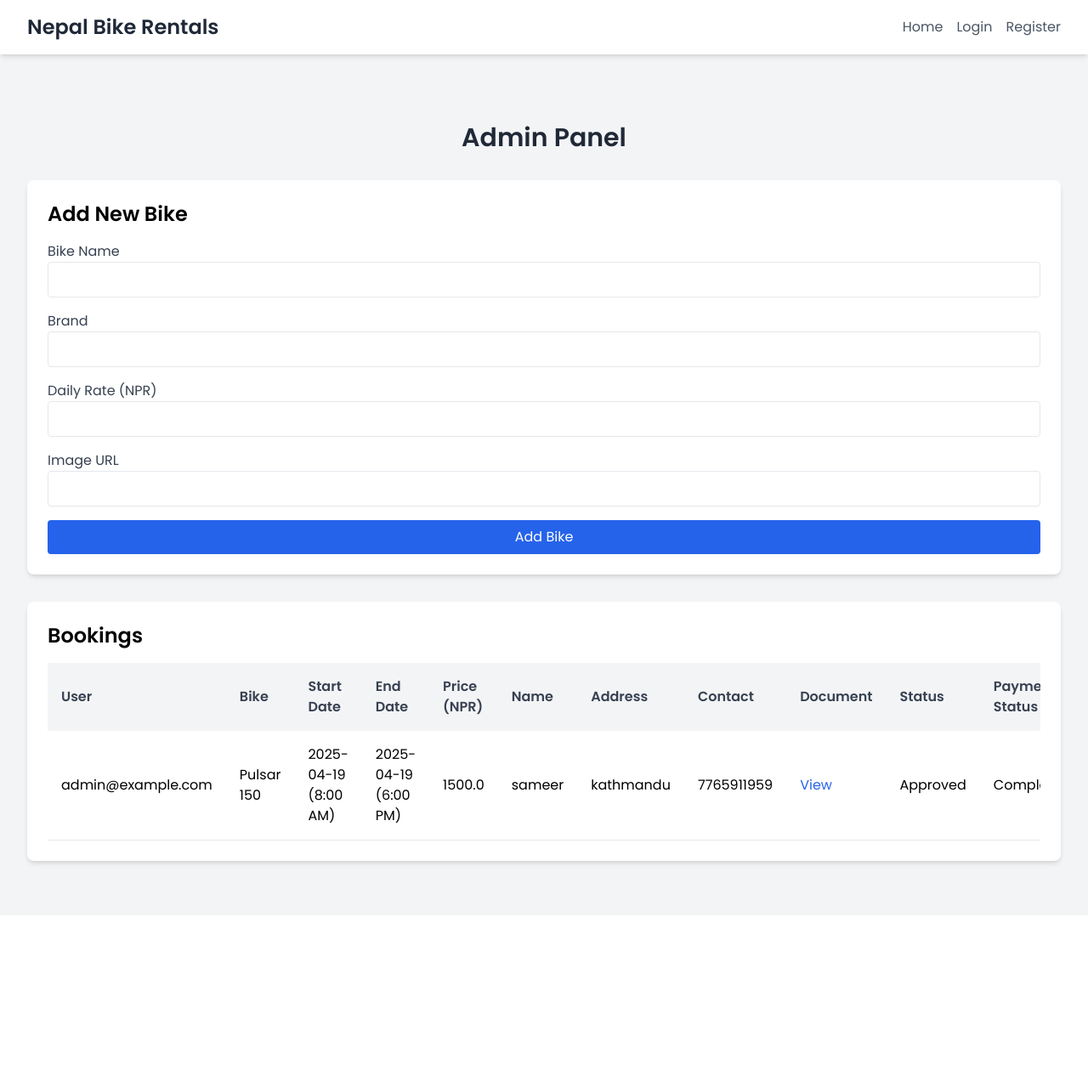
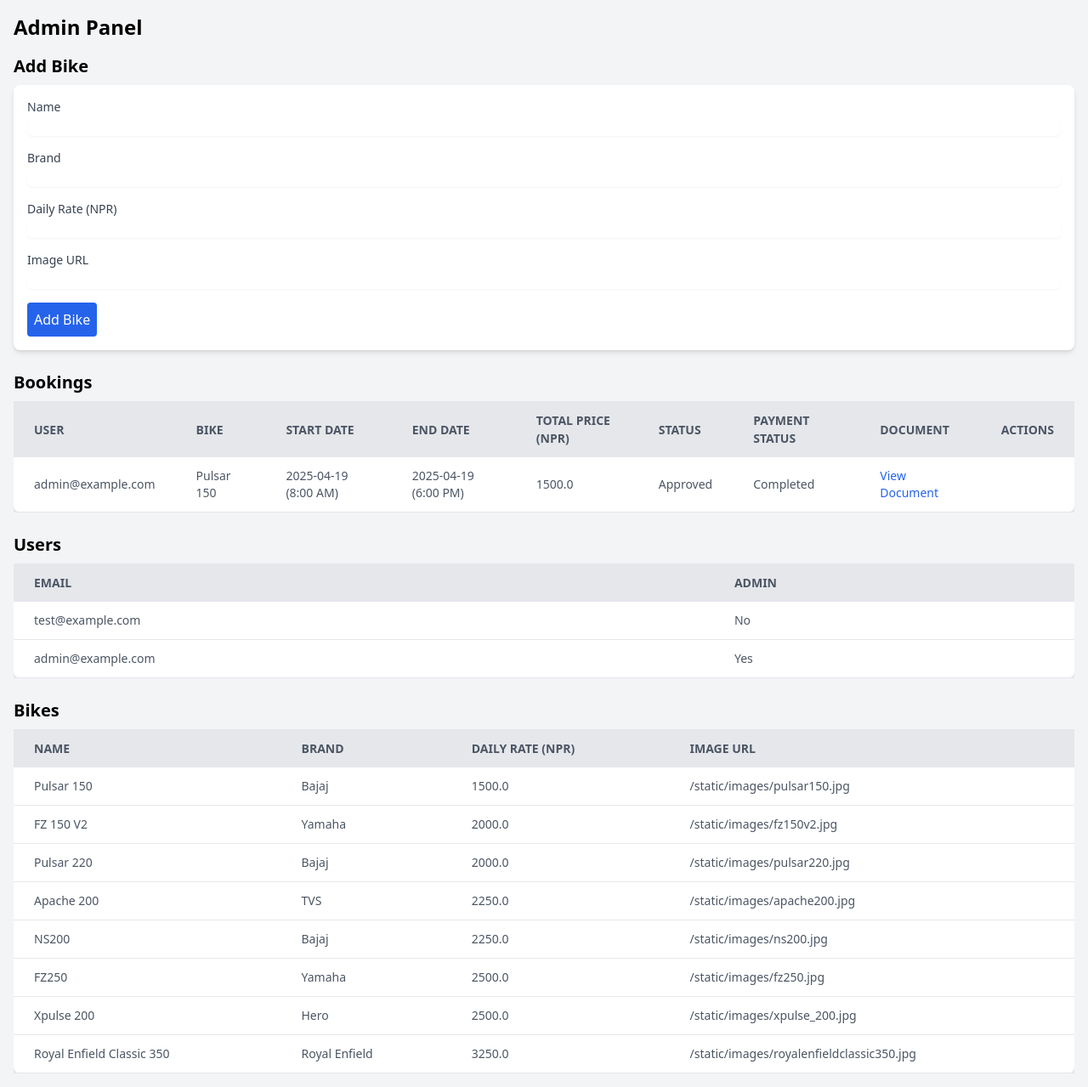
Before and after one commit to s1meer/nepal-bike-rentals, a Flask app: template app/templates/admin.html in a window 1280 px wide. Shown: the whole page at 85% size. Before the commit the page ends 1022 px from the top, so only its background shows below. Run offline with Flask 3, Linux system fonts and the light colour scheme; the template is opened without the code that fills it: values that come from a table or form of the project are taken from there, others are empty; some libraries are stand-ins or nearby versions.

Commit message:
Display total calculated amount on user and admin sides, add QR code for eSewa payment

```diff
--- a/app/templates/admin.html
+++ b/app/templates/admin.html
@@ -1,84 +1,85 @@
-{% extends 'base.html' %}
-{% block title %}Admin Panel{% endblock %}
-{% block content %}
-  <section class="py-16">
-    <div class="max-w-7xl mx-auto px-4 sm:px-6 lg:px-8">
-      <h2 class="text-3xl font-bold text-gray-800 mb-8 text-center">Admin Panel</h2>
-      <!-- Add Bike -->
-      <div class="bg-white rounded-lg shadow-md p-6 mb-8">
-        <h3 class="text-2xl font-semibold mb-4">Add New Bike</h3>
-        <form method="POST" action="{{ url_for('routes.add_bike') }}">
-          <div class="space-y-4">
-            <div>
-              <label for="name" class="block text-gray-700">Bike Name</label>
-              <input type="text" id="name" name="name" class="w-full p-2 border rounded" required>
+<!DOCTYPE html>
+<html lang="en">
+<head>
+    <meta charset="UTF-8">
+    <meta name="viewport" content="width=device-width, initial-scale=1.0">
+    <title>Admin Panel - Nepal Bike Rentals</title>
+    <link href="https://cdn.jsdelivr.net/npm/tailwindcss@2.2.19/dist/tailwind.min.css" rel="stylesheet">
+</head>
+<body class="bg-gray-100">
+    <div class="container mx-auto p-4">
+        <h1 class="text-2xl font-bold mb-4">Admin Panel</h1>
+
+        <!-- Flash Messages -->
+        {% with messages = get_flashed_messages() %}
+            {% if messages %}
+                <div class="bg-red-100 border border-red-400 text-red-700 px-4 py-3 rounded relative mb-4" role="alert">
+                    {% for message in messages %}
+                        <p>{{ message }}</p>
+                    {% endfor %}
                 </div>
-            <div>
-              <label for="brand" class="block text-gray-700">Brand</label>
-              <input type="text" id="brand" name="brand" class="w-full p-2 border rounded" required>
+            {% endif %}
+        {% endwith %}
+
+        <!-- Add Bike Form -->
+        <div class="mb-6">
+            <h2 class="text-xl font-semibold mb-2">Add Bike</h2>
+            <form method="POST" action="{{ url_for('routes.add_bike') }}" class="bg-white p-4 rounded-lg shadow-md">
+                <div class="mb-4">
+                    <label for="name" class="block text-sm font-medium text-gray-700">Name</label>
+                    <input type="text" id="name" name="name" required class="mt-1 block w-full border-gray-300 rounded-md shadow-sm focus:ring-blue-500 focus:border-blue-500 sm:text-sm">
                 </div>
-            <div>
-              <label for="daily_rate" class="block text-gray-700">Daily Rate (NPR)</label>
-              <input type="number" id="daily_rate" name="daily_rate" class="w-full p-2 border rounded" required>
+                <div class="mb-4">
+                    <label for="brand" class="block text-sm font-medium text-gray-700">Brand</label>
+                    <input type="text" id="brand" name="brand" required class="mt-1 block w-full border-gray-300 rounded-md shadow-sm focus:ring-blue-500 focus:border-blue-500 sm:text-sm">
                 </div>
-            <div>
-              <label for="image_url" class="block text-gray-700">Image URL</label>
-              <input type="text" id="image_url" name="image_url" class="w-full p-2 border rounded">
+                <div class="mb-4">
+                    <label for="daily_rate" class="block text-sm font-medium text-gray-700">Daily Rate (NPR)</label>
+                    <input type="number" id="daily_rate" name="daily_rate" step="0.01" required class="mt-1 block w-full border-gray-300 rounded-md shadow-sm focus:ring-blue-500 focus:border-blue-500 sm:text-sm">
                 </div>
-            <button type="submit" class="w-full bg-blue-600 text-white p-2 rounded hover:bg-blue-700">Add Bike</button>
+                <div class="mb-4">
+                    <label for="image_url" class="block text-sm font-medium text-gray-700">Image URL</label>
+                    <input type="text" id="image_url" name="image_url" required class="mt-1 block w-full border-gray-300 rounded-md shadow-sm focus:ring-blue-500 focus:border-blue-500 sm:text-sm">
                 </div>
+                <button type="submit" class="bg-blue-600 text-white p-2 rounded hover:bg-blue-700">Add Bike</button>
             </form>
         </div>
-      <!-- Manage Bookings -->
-      <div class="bg-white rounded-lg shadow-md p-6">
-        <h3 class="text-2xl font-semibold mb-4">Bookings</h3>
-        {% if bookings %}
+
+        <!-- Bookings -->
+        <div class="mb-6">
+            <h2 class="text-xl font-semibold mb-2">Bookings</h2>
             <div class="overflow-x-auto">
-            <table class="w-full text-left border-collapse">
+                <table class="min-w-full bg-white rounded-lg shadow-md">
                     <thead>
-                <tr class="bg-gray-100">
-                  <th class="p-4 text-gray-700 font-semibold">User</th>
-                  <th class="p-4 text-gray-700 font-semibold">Bike</th>
-                  <th class="p-4 text-gray-700 font-semibold">Start Date</th>
-                  <th class="p-4 text-gray-700 font-semibold">End Date</th>
-                  <th class="p-4 text-gray-700 font-semibold">Price (NPR)</th>
-                  <th class="p-4 text-gray-700 font-semibold">Name</th>
-                  <th class="p-4 text-gray-700 font-semibold">Address</th>
-                  <th class="p-4 text-gray-700 font-semibold">Contact</th>
-                  <th class="p-4 text-gray-700 font-semibold">Document</th>
-                  <th class="p-4 text-gray-700 font-semibold">Status</th>
-                  <th class="p-4 text-gray-700 font-semibold">Payment Status</th>
-                  <th class="p-4 text-gray-700 font-semibold">Conflict</th>
-                  <th class="p-4 text-gray-700 font-semibold">Actions</th>
+                        <tr class="bg-gray-200 text-gray-600 uppercase text-sm leading-normal">
+                            <th class="py-3 px-6 text-left">User</th>
+                            <th class="py-3 px-6 text-left">Bike</th>
+                            <th class="py-3 px-6 text-left">Start Date</th>
+                            <th class="py-3 px-6 text-left">End Date</th>
+                            <th class="py-3 px-6 text-left">Total Price (NPR)</th>
+                            <th class="py-3 px-6 text-left">Status</th>
+                            <th class="py-3 px-6 text-left">Payment Status</th>
+                            <th class="py-3 px-6 text-left">Document</th>
+                            <th class="py-3 px-6 text-left">Actions</th>
                         </tr>
                     </thead>
-              <tbody>
+                    <tbody class="text-gray-600 text-sm font-light">
                         {% for booking in bookings %}
-                  <tr class="border-b hover:bg-gray-50">
-                    <td class="p-4">{{ booking.user.email if booking.user else 'Unknown' }}</td>
-                    <td class="p-4">{{ booking.bike.name if booking.bike else 'Unknown' }}</td>
-                    <td class="p-4">{{ booking.start_date.strftime('%Y-%m-%d') }} (8:00 AM)</td>
-                    <td class="p-4">{{ booking.end_date.strftime('%Y-%m-%d') }} (6:00 PM)</td>
-                    <td class="p-4">{{ booking.total_price }}</td>
-                    <td class="p-4">{{ booking.name }}</td>
-                    <td class="p-4">{{ booking.address }}</td>
-                    <td class="p-4">{{ booking.contact }}</td>
-                    <td class="p-4"><a href="{{ url_for('routes.download_document', booking_id=booking.id) }}" class="text-blue-600 hover:underline">View</a></td>
-                    <td class="p-4">{{ booking.status }}</td>
-                    <td class="p-4">{{ booking.payment_status }}</td>
-                    <td class="p-4">
-                      {% if booking.conflicts %}
-                        <span class="text-red-600">Conflict Detected</span>
-                      {% else %}
-                        <span class="text-green-600">No Conflict</span>
-                      {% endif %}
+                        <tr class="border-b border-gray-200 hover:bg-gray-100 {% if booking.conflicts %}bg-red-100{% endif %}">
+                            <td class="py-3 px-6 text-left">{{ booking.user.email }}</td>
+                            <td class="py-3 px-6 text-left">{{ booking.bike.name }}</td>
+                            <td class="py-3 px-6 text-left">{{ booking.start_date }} (8:00 AM)</td>
+                            <td class="py-3 px-6 text-left">{{ booking.end_date }} (6:00 PM)</td>
+                            <td class="py-3 px-6 text-left">{{ booking.total_price }}</td>
+                            <td class="py-3 px-6 text-left">{{ booking.status }}</td>
+                            <td class="py-3 px-6 text-left">{{ booking.payment_status }}</td>
+                            <td class="py-3 px-6 text-left">
+                                <a href="{{ url_for('routes.download_document', booking_id=booking.id) }}" class="text-blue-600 hover:underline">View Document</a>
                             </td>
-                    <td class="p-4">
-                      {% if booking.status|lower == 'pending' %}
-                        <a href="{{ url_for('routes.update_booking', id=booking.id, action='approve') }}" class="text-green-600 hover:underline">Approve</a>
-                        <a href="{{ url_for('routes.update_booking', id=booking.id, action='cancel') }}" class="text-red-600 hover:underline ml-2">Cancel</a>
-                      {% else %}
-                        {{ booking.status }}
+                            <td class="py-3 px-6 text-left">
+                                {% if booking.status == 'Pending' %}
+                                <a href="{{ url_for('routes.update_booking', id=booking.id, action='approve') }}" class="text-green-600 hover:underline mr-2">Approve</a>
+                                <a href="{{ url_for('routes.update_booking', id=booking.id, action='cancel') }}" class="text-red-600 hover:underline">Cancel</a>
                                 {% endif %}
                             </td>
                         </tr>
@@ -86,10 +87,57 @@
                     </tbody>
                 </table>
             </div>
-        {% else %}
-          <p class="text-gray-600 text-center">No bookings yet.</p>
-        {% endif %}
+        </div>
+
+        <!-- Users -->
+        <div class="mb-6">
+            <h2 class="text-xl font-semibold mb-2">Users</h2>
+            <div class="overflow-x-auto">
+                <table class="min-w-full bg-white rounded-lg shadow-md">
+                    <thead>
+                        <tr class="bg-gray-200 text-gray-600 uppercase text-sm leading-normal">
+                            <th class="py-3 px-6 text-left">Email</th>
+                            <th class="py-3 px-6 text-left">Admin</th>
+                        </tr>
+                    </thead>
+                    <tbody class="text-gray-600 text-sm font-light">
+                        {% for user in users %}
+                        <tr class="border-b border-gray-200 hover:bg-gray-100">
+                            <td class="py-3 px-6 text-left">{{ user.email }}</td>
+                            <td class="py-3 px-6 text-left">{{ 'Yes' if user.is_admin else 'No' }}</td>
+                        </tr>
+                        {% endfor %}
+                    </tbody>
+                </table>
             </div>
         </div>
-  </section>
-{% endblock %}
+
+        <!-- Bikes -->
+        <div>
+            <h2 class="text-xl font-semibold mb-2">Bikes</h2>
+            <div class="overflow-x-auto">
+                <table class="min-w-full bg-white rounded-lg shadow-md">
+                    <thead>
+                        <tr class="bg-gray-200 text-gray-600 uppercase text-sm leading-normal">
+                            <th class="py-3 px-6 text-left">Name</th>
+                            <th class="py-3 px-6 text-left">Brand</th>
+                            <th class="py-3 px-6 text-left">Daily Rate (NPR)</th>
+                            <th class="py-3 px-6 text-left">Image URL</th>
+                        </tr>
+                    </thead>
+                    <tbody class="text-gray-600 text-sm font-light">
+                        {% for bike in bikes %}
+                        <tr class="border-b border-gray-200 hover:bg-gray-100">
+                            <td class="py-3 px-6 text-left">{{ bike.name }}</td>
+                            <td class="py-3 px-6 text-left">{{ bike.brand }}</td>
+                            <td class="py-3 px-6 text-left">{{ bike.daily_rate }}</td>
+                            <td class="py-3 px-6 text-left">{{ bike.image_url }}</td>
+                        </tr>
+                        {% endfor %}
+                    </tbody>
+                </table>
+            </div>
+        </div>
+    </div>
+</body>
+</html>
--- a/init_db.py
+++ b/init_db.py
@@ -39,7 +39,7 @@ try:
             Bike(name="Apache 200", brand="TVS", daily_rate=2250.0, image_url="/static/images/apache200.jpg"),
             Bike(name="NS200", brand="Bajaj", daily_rate=2250.0, image_url="/static/images/ns200.jpg"),
             Bike(name="FZ250", brand="Yamaha", daily_rate=2500.0, image_url="/static/images/fz250.jpg"),
-            Bike(name="Xpulse 200", brand="Hero", daily_rate=2500.0, image_url="/static/images/xpulse_200.jpg"),
+            Bike(name="Xpulse 200", brand="Hero", daily_rate=2500.0, image_url="/static/images/xpulse200.jpg"),
             Bike(name="Royal Enfield Classic 350", brand="Royal Enfield", daily_rate=3250.0, image_url="/static/images/royalenfieldclassic350.jpg"),
         ]
 
```
Also changed, not shown: app/routes.py (+20 -12 lines), app/templates/dashboard.html (+49 -35 lines), app/templates/esewa_payment_form.html (+26 -12 lines), site.db, 1 other file. Lines whose indentation alone changed are shown as unchanged.
